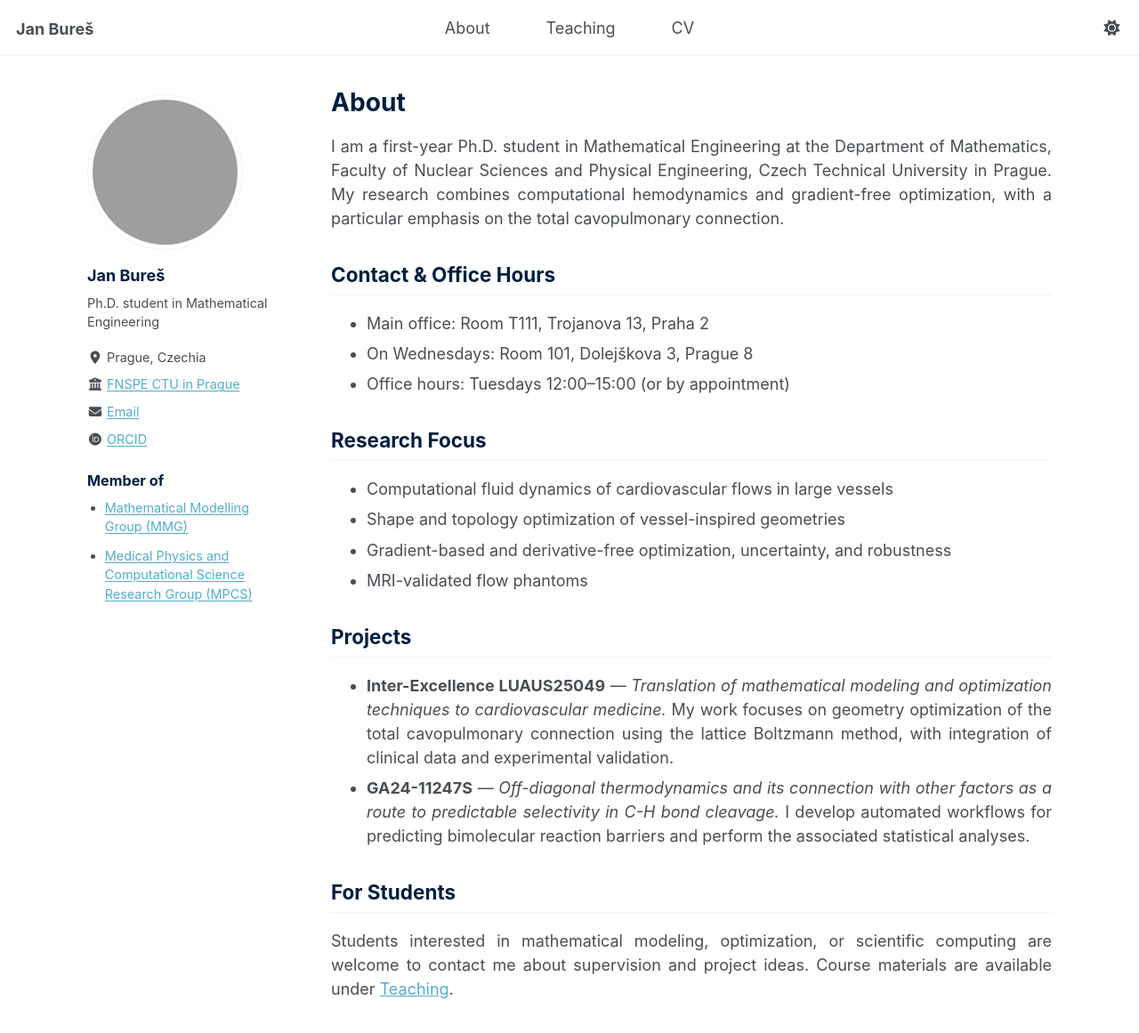
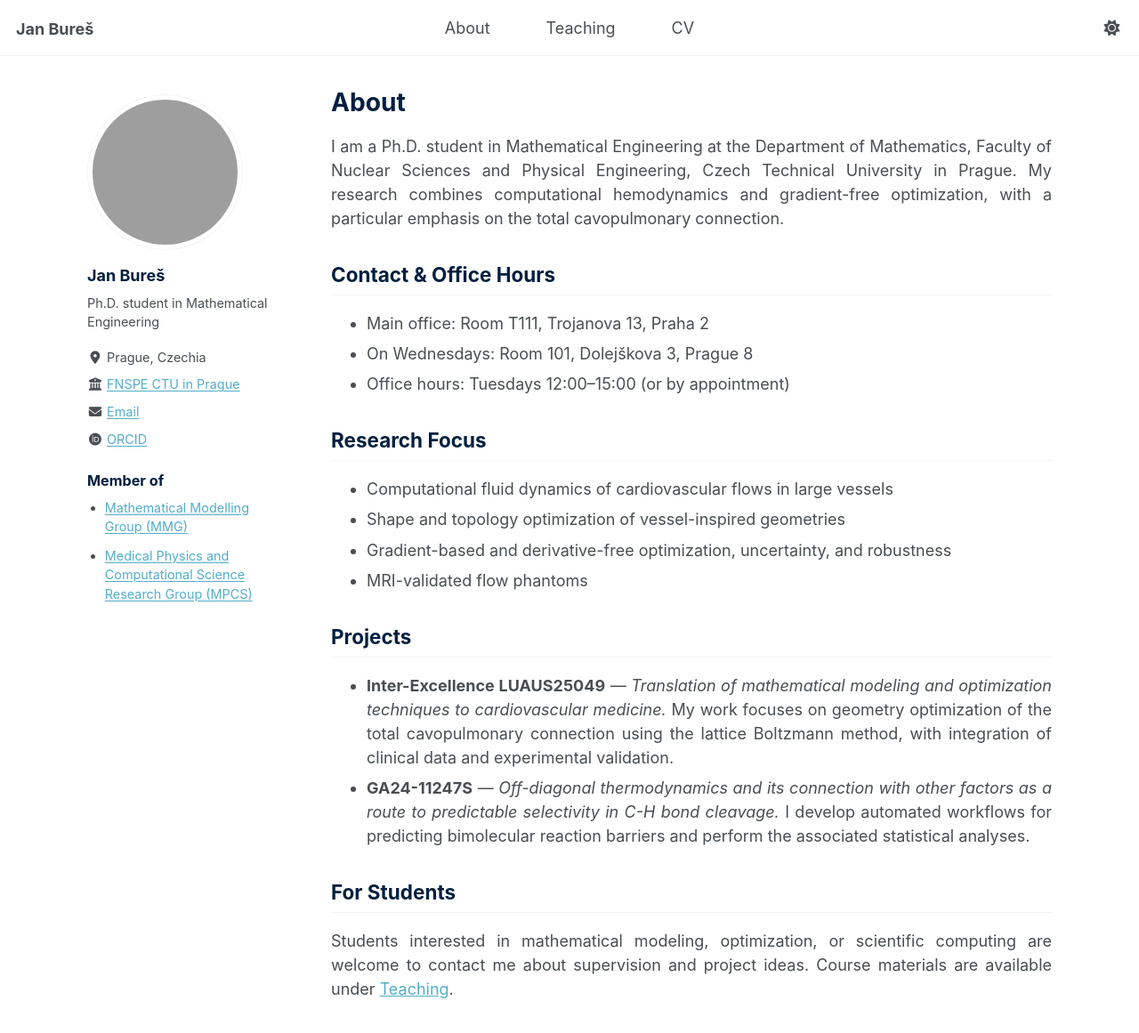
Before and after one commit to buresjan/buresjan.github.io, a Jekyll site: the page built from _pages/about.md, in a window 1280 px wide and 1364 px high. Shown: the top 1161 px of the window at 89% size. Built offline with Jekyll 4.4.1, drawn with Linux system fonts in a browser that asks for light colours; some web fonts are replaced; grey boxes are pictures that could not be loaded.

Commit message:
Use evergreen wording for academic profile

```diff
--- a/_data/authors.yml
+++ b/_data/authors.yml
@@ -1,7 +1,7 @@
 Jan Bures (About/CV):
   name        : "Jan Bureš"
   avatar      : "profile.png"
-  bio         : "First-year Ph.D. student in Mathematical Engineering at the Department of Mathematics at FNSPE CTU in Prague"
+  bio         : "Ph.D. student in Mathematical Engineering at the Department of Mathematics at FNSPE CTU in Prague"
   location    : "Prague, Czechia"
   employer    : "FNSPE CTU in Prague"
   employer_url: "https://fjfi.cvut.cz/en/"
--- a/_pages/about.md
+++ b/_pages/about.md
@@ -13,7 +13,7 @@ redirect_from:
   - /about.html
 ---
 
-I am a first-year Ph.D. student in Mathematical Engineering at the Department of Mathematics, Faculty of Nuclear Sciences and Physical Engineering, Czech Technical University in Prague. My research combines computational hemodynamics and gradient-free optimization, with a particular emphasis on the total cavopulmonary connection.
+I am a Ph.D. student in Mathematical Engineering at the Department of Mathematics, Faculty of Nuclear Sciences and Physical Engineering, Czech Technical University in Prague. My research combines computational hemodynamics and gradient-free optimization, with a particular emphasis on the total cavopulmonary connection.
 
 ## Contact & Office Hours
 - Main office: Room T111, Trojanova 13, Praha 2
```
Also changed, not shown: _pages/cv.md (+1 -1 lines).
